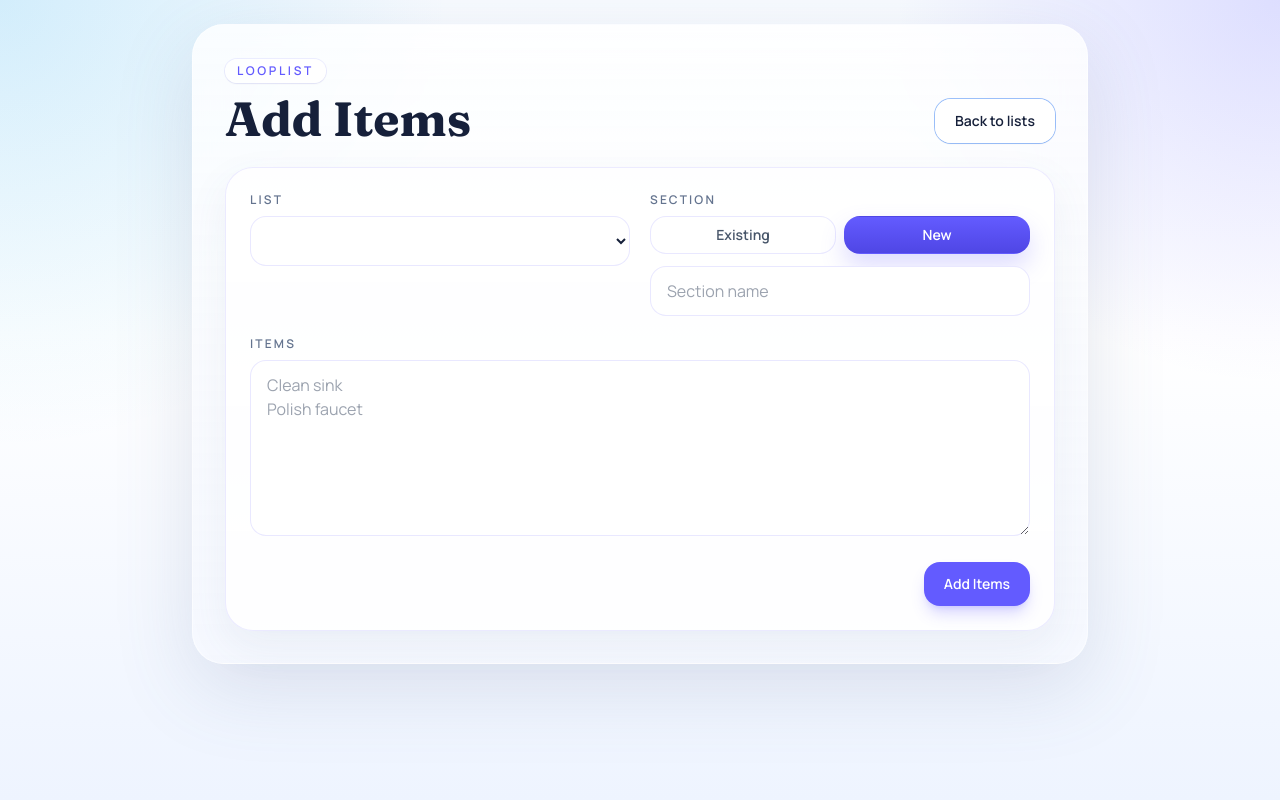
After one commit to joeygallegos/LoopList, a Flask app: template templates/add.html in a window 1280 px wide. The commit adds this page. Run offline with Flask 3, Linux system fonts and the light colour scheme; the template is opened without the code that fills it: most values are stand-ins (such as "Sample title", 1, 10 or a date in 2020); lists and menus that the app fills with data are empty; some libraries are stand-ins or nearby versions.

Commit message:
Support adding items

```diff
--- a/app.py
+++ b/app.py
@@ -23,6 +23,7 @@ STATUS_PENDING = "pending"
 STATUS_DONE = "done"
 STATUS_SKIPPED = "skipped"
 VALID_STATUSES = {STATUS_PENDING, STATUS_DONE, STATUS_SKIPPED}
+MAX_ITEM_TEXT_LENGTH = 120
 
 _file_lock = threading.Lock()
 
@@ -244,8 +245,78 @@ def index():
         state=state,
         reset_code=session["reset_code"],
     )
+@app.route("/add")
+def add_page():
+    with _file_lock:
+        _, _, _, config_doc, _, _ = load_normalized_data()
+    return render_template("add.html", config_doc=config_doc)
 
 
+
+
+
+
+def api_error(message: str, status_code: int):
+    return jsonify({"error": message}), status_code
+
+
+def parse_items_payload(payload: Any) -> Tuple[List[str], str | None]:
+    if not isinstance(payload, dict):
+        return [], "Expected a JSON object."
+
+    if "items" in payload:
+        raw_items = payload.get("items")
+        if not isinstance(raw_items, list):
+            return [], "items must be an array of strings."
+    elif "text" in payload:
+        raw_items = [payload.get("text")]
+    else:
+        return [], "Provide text or items."
+
+    items: List[str] = []
+    for raw_item in raw_items:
+        if not isinstance(raw_item, str):
+            return [], "Each item must be a string."
+        item = raw_item.strip()
+        if not item:
+            return [], "Item cannot be empty."
+        if len(item) > MAX_ITEM_TEXT_LENGTH:
+            return [], f"Keep items under {MAX_ITEM_TEXT_LENGTH} characters."
+        items.append(item)
+
+    return items, None
+
+
+def add_items_to_section(
+    list_name: str,
+    section_name: str,
+    item_texts: List[str],
+    create_section: bool = False,
+) -> Tuple[Dict[str, Any], Dict[str, Dict[str, List[str]]], str | None]:
+    if not list_name:
+        return {}, {}, "Missing list."
+    if not section_name:
+        return {}, {}, "Missing section."
+    if not item_texts:
+        return {}, {}, "Provide at least one item."
+
+    lists_config, state, default_list, _, _, _ = load_normalized_data()
+    if list_name not in lists_config:
+        return {}, {}, f'List "{list_name}" does not exist.'
+
+    if section_name not in lists_config[list_name]:
+        if not create_section:
+            return {}, {}, f'Section "{section_name}" does not exist.'
+        lists_config[list_name][section_name] = []
+
+    lists_config[list_name][section_name].extend(item_texts)
+    config_doc = build_config_document(lists_config, default_list)
+    save_json(CONFIG_PATH, config_doc)
+
+    state = normalize_state(state, lists_config, default_list)
+    save_json(STATE_PATH, build_state_document(state))
+
+    return config_doc, state, None
 
 @app.route("/api/lists", methods=["GET"])
 def api_lists():
@@ -253,6 +324,61 @@ def api_lists():
         lists_config, state, default_list, _, _, _ = load_normalized_data()
         payload = build_lists_api_payload(lists_config, state, default_list)
     return jsonify(payload)
+
+
+@app.route("/api/lists/<list_name>/items", methods=["POST"])
+def api_add_items_to_list(list_name):
+    payload = request.get_json(silent=True)
+    if not isinstance(payload, dict):
+        return api_error("Expected a JSON object.", 400)
+
+    section_name = str(payload.get("section") or payload.get("section_name") or "").strip()
+    item_texts, error = parse_items_payload(payload)
+    if error:
+        return api_error(error, 400)
+
+    with _file_lock:
+        config_doc, state, error = add_items_to_section(
+            list_name.strip(),
+            section_name,
+            item_texts,
+            create_section=bool(payload.get("create_section")),
+        )
+
+    if error:
+        status_code = 404 if "does not exist" in error else 400
+        return api_error(error, status_code)
+
+    socketio.emit("config_update", config_doc)
+    socketio.emit("state_update", state)
+    return jsonify(build_lists_api_payload(config_doc["lists"], state, config_doc["default_list"])), 201
+
+
+@app.route("/api/lists/<list_name>/sections/<section_name>/items", methods=["POST"])
+def api_add_items_to_section(list_name, section_name):
+    payload = request.get_json(silent=True)
+    if not isinstance(payload, dict):
+        return api_error("Expected a JSON object.", 400)
+
+    item_texts, error = parse_items_payload(payload)
+    if error:
+        return api_error(error, 400)
+
+    with _file_lock:
+        config_doc, state, error = add_items_to_section(
+            list_name.strip(),
+            section_name.strip(),
+            item_texts,
+            create_section=bool(payload.get("create_section")),
+        )
+
+    if error:
+        status_code = 404 if "does not exist" in error else 400
+        return api_error(error, status_code)
+
+    socketio.emit("config_update", config_doc)
+    socketio.emit("state_update", state)
+    return jsonify(build_lists_api_payload(config_doc["lists"], state, config_doc["default_list"])), 201
 
 # -----------------------------
 # SocketIO server events
@@ -321,44 +447,31 @@ def socket_reset(payload):
         }
         save_json(STATE_PATH, build_state_document(state))
 
+    emit("reset_ok", {}, to=request.sid)
     emit("state_update", state, broadcast=True)
 
 
 @socketio.on("add_item")
 def socket_add_item(payload):
     list_name = (payload.get("list_name") or "").strip()
-    group = (payload.get("group") or "").strip()
-    text = (payload.get("text") or "").strip()
+    section_name = (payload.get("group") or "").strip()
+    item_texts, error = parse_items_payload({"text": payload.get("text")})
 
     if not list_name:
         emit("add_failed", {"error": "Missing list."}, to=request.sid)
         return
-    if not group:
+    if not section_name:
         emit("add_failed", {"error": "Missing group."}, to=request.sid)
         return
-    if not text:
-        emit("add_failed", {"error": "Item cannot be empty."}, to=request.sid)
-        return
-    if len(text) > 120:
-        emit("add_failed", {"error": "Keep items under 120 characters."}, to=request.sid)
+    if error:
+        emit("add_failed", {"error": error}, to=request.sid)
         return
 
     with _file_lock:
-        lists_config, state, default_list, _, _, _ = load_normalized_data()
-        if list_name not in lists_config:
-            emit("add_failed", {"error": f'List "{list_name}" does not exist.'}, to=request.sid)
+        config_doc, state, error = add_items_to_section(list_name, section_name, item_texts)
+        if error:
+            emit("add_failed", {"error": error}, to=request.sid)
             return
-
-        if group not in lists_config[list_name]:
-            emit("add_failed", {"error": f'Section "{group}" does not exist.'}, to=request.sid)
-            return
-
-        lists_config[list_name][group].append(text)
-        config_doc = build_config_document(lists_config, default_list)
-        save_json(CONFIG_PATH, config_doc)
-
-        state = normalize_state(state, lists_config, default_list)
-        save_json(STATE_PATH, build_state_document(state))
 
     emit("add_ok", {}, to=request.sid)
     emit("config_update", config_doc, broadcast=True)
--- /dev/null
+++ b/templates/add.html
@@ -0,0 +1,295 @@
+<!DOCTYPE html>
+<html lang="en" x-data="addItemsApp()">
+<head>
+    <meta charset="UTF-8">
+    <meta name="viewport" content="width=device-width, initial-scale=1.0">
+    <title>Add Items - LoopList</title>
+    <link rel="preconnect" href="https://fonts.googleapis.com">
+    <link rel="preconnect" href="https://fonts.gstatic.com" crossorigin>
+    <link href="https://fonts.googleapis.com/css2?family=Fraunces:wght@600;700&family=Manrope:wght@400;500;600;700;800&display=swap" rel="stylesheet">
+    <script src="https://cdn.tailwindcss.com"></script>
+    <script src="//unpkg.com/alpinejs" defer></script>
+
+    <style>
+    :root {
+        --bg-1: #f8fbff;
+        --bg-2: #eef4ff;
+        --ink: #16203a;
+        --muted: #64748f;
+        --panel: rgba(255, 255, 255, 0.88);
+        --panel-border: rgba(99, 91, 255, 0.12);
+        --accent: #635bff;
+        --accent-strong: #4f46e5;
+        --accent-blue: #0ea5e9;
+        --shadow: 0 24px 80px rgba(80, 102, 144, 0.16);
+    }
+
+    body {
+        font-family: "Manrope", sans-serif;
+        color: var(--ink);
+        background:
+            radial-gradient(circle at top left, rgba(14, 165, 233, 0.16), transparent 28rem),
+            radial-gradient(circle at top right, rgba(99, 91, 255, 0.18), transparent 24rem),
+            linear-gradient(180deg, var(--bg-1), #ffffff 42%, var(--bg-2) 100%);
+        min-height: 100vh;
+    }
+
+    h1, h2 {
+        font-family: "Fraunces", serif;
+        letter-spacing: 0;
+    }
+
+    .page-shell {
+        border: 1px solid rgba(255, 255, 255, 0.5);
+        background: linear-gradient(180deg, rgba(255,255,255,0.78), rgba(245,248,255,0.94));
+        box-shadow: var(--shadow);
+        backdrop-filter: blur(20px);
+    }
+
+    .panel-card {
+        border: 1px solid var(--panel-border);
+        background: var(--panel);
+        box-shadow: 0 16px 40px rgba(80, 102, 144, 0.08);
+    }
+
+    .field-shell {
+        border: 1px solid rgba(99, 91, 255, 0.14);
+        background: rgba(255,255,255,0.96);
+        color: var(--ink);
+        box-shadow: inset 0 1px 0 rgba(255,255,255,0.8);
+    }
+
+    .field-shell:focus {
+        outline: none;
+        border-color: rgba(99, 91, 255, 0.48);
+        box-shadow: 0 0 0 4px rgba(99, 91, 255, 0.12);
+    }
+
+    .action-button {
+        transition: transform 0.2s ease, box-shadow 0.2s ease, background-color 0.2s ease;
+    }
+
+    .action-button:hover {
+        transform: translateY(-1px);
+    }
+
+    .segmented-button {
+        border: 1px solid rgba(99, 91, 255, 0.14);
+        background: rgba(255,255,255,0.72);
+        color: #475569;
+    }
+
+    .segmented-button.is-active {
+        border-color: transparent;
+        background: linear-gradient(180deg, var(--accent), var(--accent-strong));
+        color: white;
+        box-shadow: 0 12px 24px rgba(99, 91, 255, 0.22);
+    }
+    </style>
+</head>
+<body class="p-4 md:p-6">
+    <main class="mx-auto max-w-4xl">
+        <section class="page-shell rounded-[2rem] px-5 py-6 md:px-8 md:py-8">
+            <header class="mb-6 flex flex-col gap-4 md:flex-row md:items-end md:justify-between">
+                <div>
+                    <p class="mb-3 inline-flex items-center rounded-full bg-white/80 px-3 py-1 text-xs font-semibold uppercase tracking-[0.22em] text-[#635bff] shadow-sm ring-1 ring-[#635bff]/10">
+                        LoopList
+                    </p>
+                    <h1 class="text-4xl font-bold leading-none text-[#16203a] md:text-5xl">Add Items</h1>
+                </div>
+                <a class="action-button inline-flex items-center justify-center rounded-2xl bg-white/90 px-5 py-3 text-sm font-semibold text-[#16203a] shadow-sm ring-1 ring-[#635bff]/12" href="/">
+                    Back to lists
+                </a>
+            </header>
+
+            <form class="panel-card rounded-[1.75rem] p-5 md:p-6" @submit.prevent="submitItems()">
+                <div class="grid gap-5 md:grid-cols-2">
+                    <div>
+                        <label class="mb-2 block text-xs font-semibold uppercase tracking-[0.18em] text-[#64748f]">List</label>
+                        <select class="field-shell w-full rounded-2xl px-4 py-3 text-base font-semibold" x-model="selectedList" @change="syncSection()">
+                            <template x-for="listName in listNames" :key="listName">
+                                <option :value="listName" x-text="listName"></option>
+                            </template>
+                        </select>
+                    </div>
+
+                    <div>
+                        <label class="mb-2 block text-xs font-semibold uppercase tracking-[0.18em] text-[#64748f]">Section</label>
+                        <div class="mb-3 grid grid-cols-2 gap-2">
+                            <button type="button" class="segmented-button action-button rounded-2xl px-4 py-2 text-sm font-semibold" :class="{ 'is-active': sectionMode === 'existing' }" @click="sectionMode = 'existing'; syncSection()">
+                                Existing
+                            </button>
+                            <button type="button" class="segmented-button action-button rounded-2xl px-4 py-2 text-sm font-semibold" :class="{ 'is-active': sectionMode === 'new' }" @click="sectionMode = 'new'">
+                                New
+                            </button>
+                        </div>
+                        <select class="field-shell w-full rounded-2xl px-4 py-3" x-model="selectedSection" x-show="sectionMode === 'existing'">
+                            <template x-for="sectionName in sectionNames" :key="sectionName">
+                                <option :value="sectionName" x-text="sectionName"></option>
+                            </template>
+                        </select>
+                        <input class="field-shell w-full rounded-2xl px-4 py-3" type="text" maxlength="120" x-model="newSection" x-show="sectionMode === 'new'" placeholder="Section name">
+                    </div>
+                </div>
+
+                <div class="mt-5">
+                    <label class="mb-2 block text-xs font-semibold uppercase tracking-[0.18em] text-[#64748f]">Items</label>
+                    <textarea class="field-shell min-h-44 w-full resize-y rounded-2xl px-4 py-3 leading-6" x-model="itemsText" placeholder="Clean sink&#10;Polish faucet"></textarea>
+                </div>
+
+                <div class="mt-5 flex flex-col gap-3 sm:flex-row sm:items-center sm:justify-between">
+                    <p class="text-sm font-semibold" :class="messageTone" x-text="message"></p>
+                    <button class="action-button rounded-2xl bg-[#635bff] px-5 py-3 text-sm font-semibold text-white shadow-lg shadow-[#635bff]/25 disabled:cursor-not-allowed disabled:opacity-60" type="submit" :disabled="saving">
+                        <span x-text="saving ? 'Adding...' : 'Add Items'"></span>
+                    </button>
+                </div>
+            </form>
+        </section>
+    </main>
+
+    <script>
+        function addItemsApp() {
+            return {
+                configPayload: {{ config_doc|tojson }},
+                lists: {},
+                selectedList: "",
+                selectedSection: "",
+                sectionMode: "existing",
+                newSection: "",
+                itemsText: "",
+                saving: false,
+                message: "",
+                messageType: "",
+
+                get listNames() {
+                    return Object.keys(this.lists || {});
+                },
+
+                get sections() {
+                    return this.lists[this.selectedList] || {};
+                },
+
+                get sectionNames() {
+                    return Object.keys(this.sections || {});
+                },
+
+                get messageTone() {
+                    if (this.messageType === "error") return "text-[#b42318]";
+                    if (this.messageType === "success") return "text-[#047857]";
+                    return "text-[#64748f]";
+                },
+
+                normalizePayload(payload) {
+                    const normalizedLists = {};
+                    const sourceLists = payload && payload.lists && typeof payload.lists === "object" ? payload.lists : {};
+                    Object.entries(sourceLists).forEach(([listName, listValue]) => {
+                        const rawSections = listValue && listValue.sections && typeof listValue.sections === "object"
+                            ? listValue.sections
+                            : listValue;
+                        normalizedLists[listName] = {};
+                        Object.entries(rawSections || {}).forEach(([sectionName, rawItems]) => {
+                            normalizedLists[listName][sectionName] = Array.isArray(rawItems)
+                                ? rawItems.map(item => (item && typeof item === "object") ? String(item.text || "") : String(item))
+                                : [];
+                        });
+                    });
+                    const listNames = Object.keys(normalizedLists);
+                    const configuredDefault = typeof payload.default_list === "string" ? payload.default_list : "";
+                    return {
+                        lists: normalizedLists,
+                        defaultList: listNames.includes(configuredDefault) ? configuredDefault : (listNames[0] || "")
+                    };
+                },
+
+                syncSection() {
+                    if (!this.listNames.includes(this.selectedList)) {
+                        this.selectedList = this.listNames[0] || "";
+                    }
+                    if (!this.sectionNames.includes(this.selectedSection)) {
+                        this.selectedSection = this.sectionNames[0] || "";
+                    }
+                    if (!this.selectedSection && this.sectionMode === "existing") {
+                        this.sectionMode = "new";
+                    }
+                },
+
+                itemLines() {
+                    return (this.itemsText || "")
+                        .split(/\r?\n/)
+                        .map(item => item.trim())
+                        .filter(Boolean);
+                },
+
+                async submitItems() {
+                    const items = this.itemLines();
+                    const sectionName = this.sectionMode === "new" ? this.newSection.trim() : this.selectedSection.trim();
+                    this.message = "";
+                    this.messageType = "";
+
+                    if (!this.selectedList) {
+                        this.message = "Pick a list.";
+                        this.messageType = "error";
+                        return;
+                    }
+                    if (!sectionName) {
+                        this.message = "Pick a section.";
+                        this.messageType = "error";
+                        return;
+                    }
+                    if (!items.length) {
+                        this.message = "Add at least one item.";
+                        this.messageType = "error";
+                        return;
+                    }
+                    if (items.some(item => item.length > 120)) {
+                        this.message = "Keep items under 120 characters.";
+                        this.messageType = "error";
+                        return;
+                    }
+
+                    this.saving = true;
+                    try {
+                        const endpoint = `/api/lists/${encodeURIComponent(this.selectedList)}/items`;
+                        const response = await fetch(endpoint, {
+                            method: "POST",
+                            headers: { "Content-Type": "application/json" },
+                            body: JSON.stringify({
+                                section: sectionName,
+                                items,
+                                create_section: this.sectionMode === "new"
+                            })
+                        });
+                        const payload = await response.json().catch(() => ({}));
+                        if (!response.ok) {
+                            throw new Error(payload.error || "Failed to add items.");
+                        }
+
+                        const normalized = this.normalizePayload(payload);
+                        this.lists = normalized.lists;
+                        this.selectedList = this.listNames.includes(this.selectedList) ? this.selectedList : normalized.defaultList;
+                        this.selectedSection = sectionName;
+                        this.sectionMode = "existing";
+                        this.newSection = "";
+                        this.itemsText = "";
+                        this.message = items.length === 1 ? "Added 1 item." : `Added ${items.length} items.`;
+                        this.messageType = "success";
+                        this.syncSection();
+                    } catch (error) {
+                        this.message = error.message || "Failed to add items.";
+                        this.messageType = "error";
+                    } finally {
+                        this.saving = false;
+                    }
+                },
+
+                init() {
+                    const normalized = this.normalizePayload(this.configPayload);
+                    this.lists = normalized.lists;
+                    this.selectedList = normalized.defaultList;
+                    this.syncSection();
+                }
+            };
+        }
+    </script>
+</body>
+</html>
```
Also changed, not shown: templates/index.html (+12 -0 lines), README.md.
